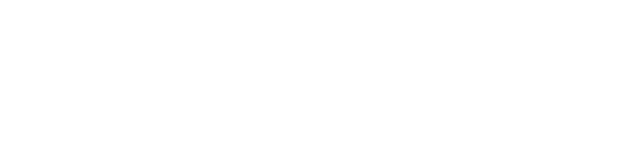
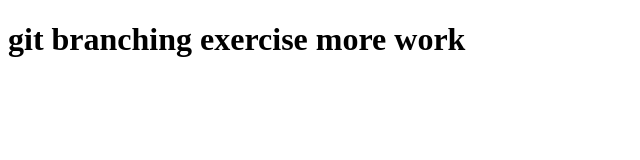
Before and after one commit to MarioJedna/git-branching, a plain HTML site: page index.html in a window 1280 px wide. Shown: the whole page, without its empty margins (0-640 px from the left). Drawn offline with Linux system fonts and the light colour scheme.

Commit message:
added h1 new branch

```diff
--- a/index.html
+++ b/index.html
@@ -7,6 +7,6 @@
     <title>Git branching exercise</title>
 </head>
 <body>
-
+    <h1>git branching exercise more work</h1>
 </body>
 </html>
```
